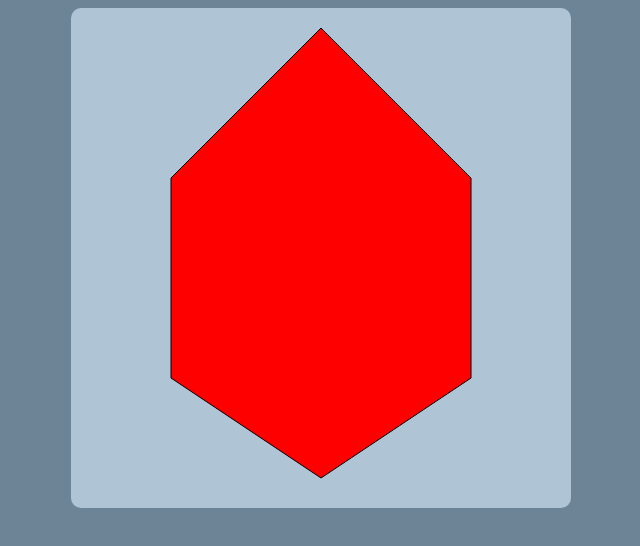
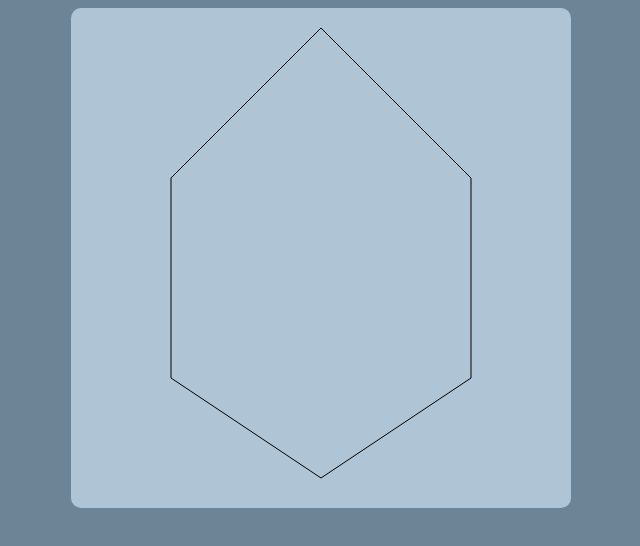
Before and after one commit to Prayushstha/Web-Libraries, a plain HTML site: page RadarChart/index.html in a window 1280 px wide. Shown: the whole page, without its empty margins (319-959 px from the left). Drawn offline with Linux system fonts and the light colour scheme.

Commit message:
did the circle test

```diff
--- a/RadarChart/index.html
+++ b/RadarChart/index.html
@@ -9,7 +9,8 @@
   <body>
     <div class="radar-container" id="radarContainer">
       <svg width="500" height="500" viewBox="-100 -70 500 500">
-        <polygon stroke="black" fill="red"
+        <!-- <circle cx="0" cy="0" r="10" fill="red" /> -->
+         <polygon stroke="black" fill="none"
           points="0 300, 0 100, 150 -50, 300 100, 300 300, 150 400"
         />
       </svg>
```
